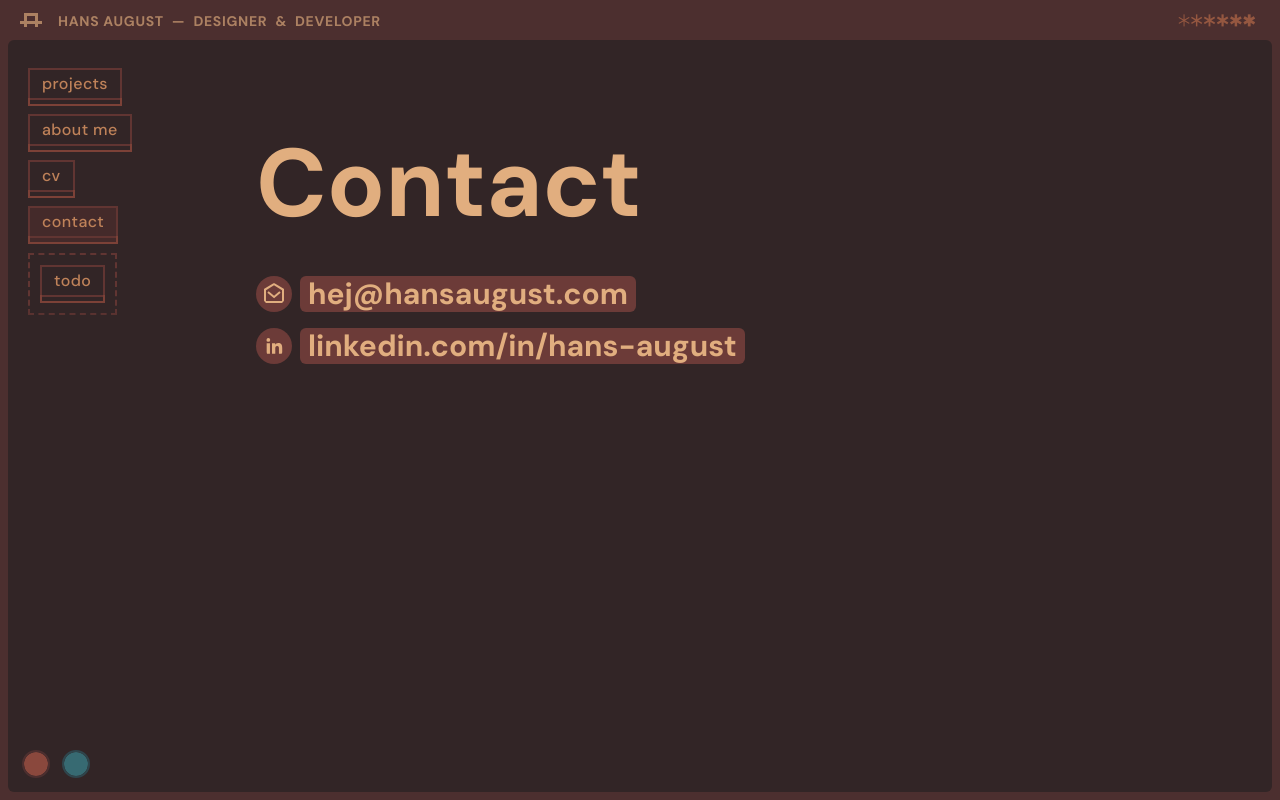
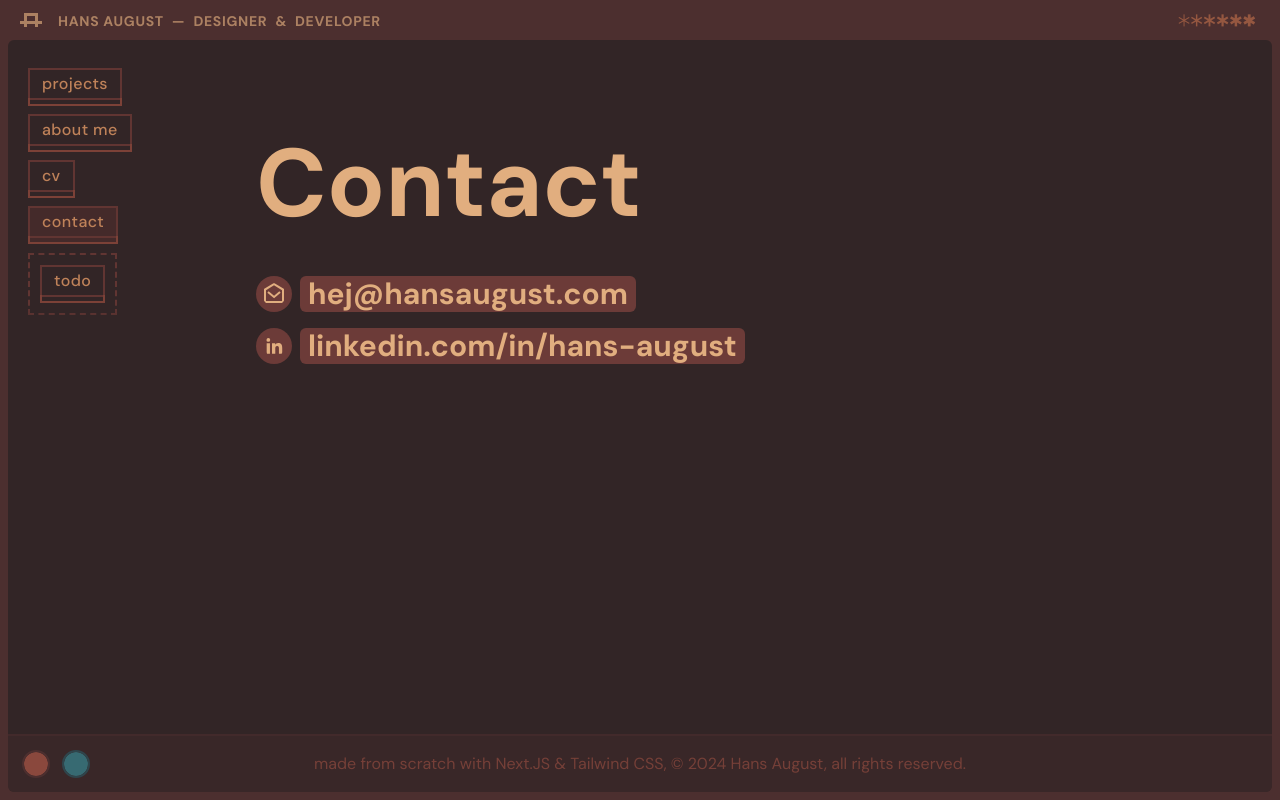
Before and after one commit to maanemann/portfolio_hans-august, a Next.js app: page /contact in a window 1280 px wide. Built offline with nearby package versions, Linux system fonts and the light colour scheme.

Commit message:
Add footer w copyright & tech message, adjust various spacing to fit it

```diff
--- a/app/context.js
+++ b/app/context.js
@@ -11,6 +11,7 @@ const themes = {
     textATheme: 'text-ockerdust-200',
     textA2Theme: 'text-ockerdust-300',
     textA3Theme: 'text-ockerdust-400',
+    textA4Theme: 'text-ockerdust-600/75',
     textBTheme: 'text-ockerdust-900',
     textBrightTheme: 'text-ockerdust-200',
     textReverseTheme: 'text-ockerdust-950',
@@ -19,6 +20,7 @@ const themes = {
     borderBTheme: 'border-ockerdust-200',
     borderDarkTheme: 'border-ockerdust-700',
     borderDarkBTheme: 'border-ockerdust-600',
+    borderDarkerTheme: 'border-ockerdust-800/50',
     outlineDarkerTheme: 'outline-ockerdust-800',
     outlineDarkTheme: 'outline-ockerdust-700',
     outlineDarkBTheme: 'outline-ockerdust-600',
@@ -27,6 +29,7 @@ const themes = {
     bgBrighterTheme: 'bg-ockerdust-300',
     bgBrightTheme: 'bg-ockerdust-700',
     bgBrightBTheme: 'bg-ockerdust-800',
+    bgBrightBTrTheme: 'bg-ockerdust-800/25',
     scrollbarTheme: 'scrOckerdustCustom',
     gradientTheme: 'from-ockerdust-800',
     beforeDarkerTheme: 'before:bg-ockerdust-800',
@@ -40,6 +43,7 @@ const themes = {
     textATheme: 'text-aqua-200',
     textA2Theme: 'text-aqua-300',
     textA3Theme: 'text-aqua-400',
+    textA4Theme: 'text-aqua-600/75',
     textBTheme: 'text-aqua-900',
     textBrightTheme: 'text-aqua-200',
     textReverseTheme: 'text-aqua-950',
@@ -47,6 +51,7 @@ const themes = {
     borderBTheme: 'border-aqua-200',
     borderDarkTheme: 'border-aqua-700',
     borderDarkBTheme: 'border-aqua-600',
+    borderDarkerTheme: 'border-aqua-800/50',
     outlineDarkTheme: 'outline-aqua-700',
     outlineDarkerTheme: 'outline-aqua-800',
     outlineDarkBTheme: 'outline-aqua-600',
@@ -55,6 +60,7 @@ const themes = {
     bgBrighterTheme: 'bg-aqua-300',
     bgBrightTheme: 'bg-aqua-700',
     bgBrightBTheme: 'bg-aqua-800',
+    bgBrightBTrTheme: 'bg-aqua-800/25',
     scrollbarTheme: 'scrAquaCustom',
     gradientTheme: 'from-aqua-800',
     beforeDarkerTheme: 'before:bg-aqua-800',
--- a/app/page.js
+++ b/app/page.js
@@ -13,7 +13,7 @@ export default function Home() {
   return (
     <div>
       <section className='
-        grid gap-1 m-2 mb-16 md:mb-2 content-start
+        grid gap-1 m-2 mb-4 md:mb-2 content-start
         md:ml-40
         sm:grid-cols-2 md:grid-cols-1
         lg:grid-cols-2 xl:grid-cols-3
--- a/components/Article.js
+++ b/components/Article.js
@@ -8,7 +8,7 @@ const Article = ({ children }) => {
 
   return (
     <article className={`
-      p-8 pt-14 md:pl-48 pb-20 lg:pb-24 xl:py-24
+      p-8 pt-14 md:pl-48 xl:pt-24 pb-16 md:pb-6 lg:pb-12 xl:pb-16
       xl:-translate-x-16 2xl:-translate-x-32
       grid gap-10 lg:gap-12 w-full max-w-[64rem] mx-auto
       ${theme.textATheme}
--- a/components/Body.js
+++ b/components/Body.js
@@ -5,6 +5,7 @@ import { useThemeContext } from "@/app/context";
 import MainNav from "./MainNav";
 import ThemeButts from "./ThemeButts";
 import Link from "next/link";
+import TechMsg from "./TechMsg";
 
 const Body = ({ nextFont, children }) => {
   const { theme } = useThemeContext();
@@ -37,6 +38,7 @@ const Body = ({ nextFont, children }) => {
           overflow-y-visible
         `}>
           { children }
+          <TechMsg />
         </main>
       </div>
       <div className={`
--- /dev/null
+++ b/components/TechMsg.js
@@ -0,0 +1,27 @@
+
+'use client'
+
+import { useThemeContext } from "@/app/context";
+
+const TechMsg = () => {
+  const { theme } = useThemeContext();
+  const currentYear = new Date().getFullYear();
+
+  return (
+    <div className="mt-auto pt-0 md:pt-12">
+      <span className={`
+      block w-full mx-auto pt-4 px-6 pb-[4rem]
+      md:py-4 md:px-28
+      text-center ${theme.textA4Theme}
+      text-wrap xs:text-nowrap
+      border-t-2 ${theme.borderDarkerTheme}
+      ${theme.bgBrightBTrTheme}
+      `}>
+        <span className="xs:block lg:inline"> made from scratch with Next.JS & Tailwind CSS, </span>
+        © { currentYear } Hans August, all rights reserved.
+      </span>
+    </div>
+  );
+}
+
+export default TechMsg;
```
